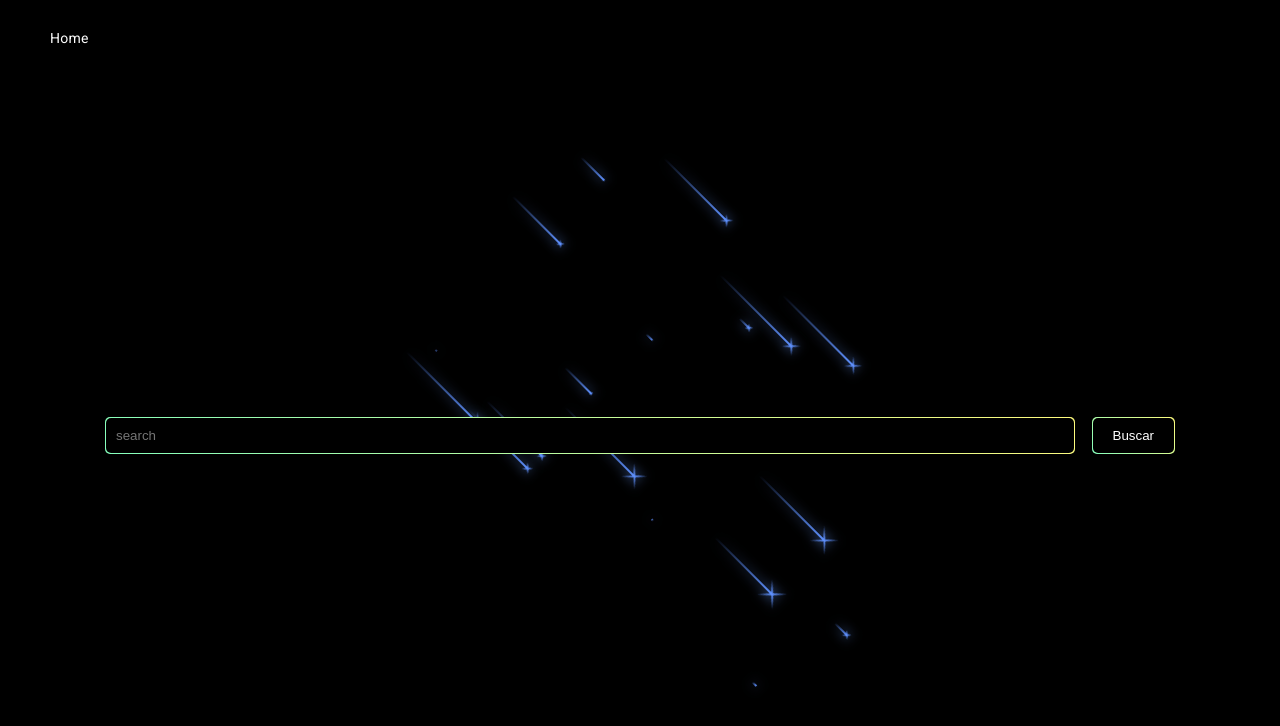
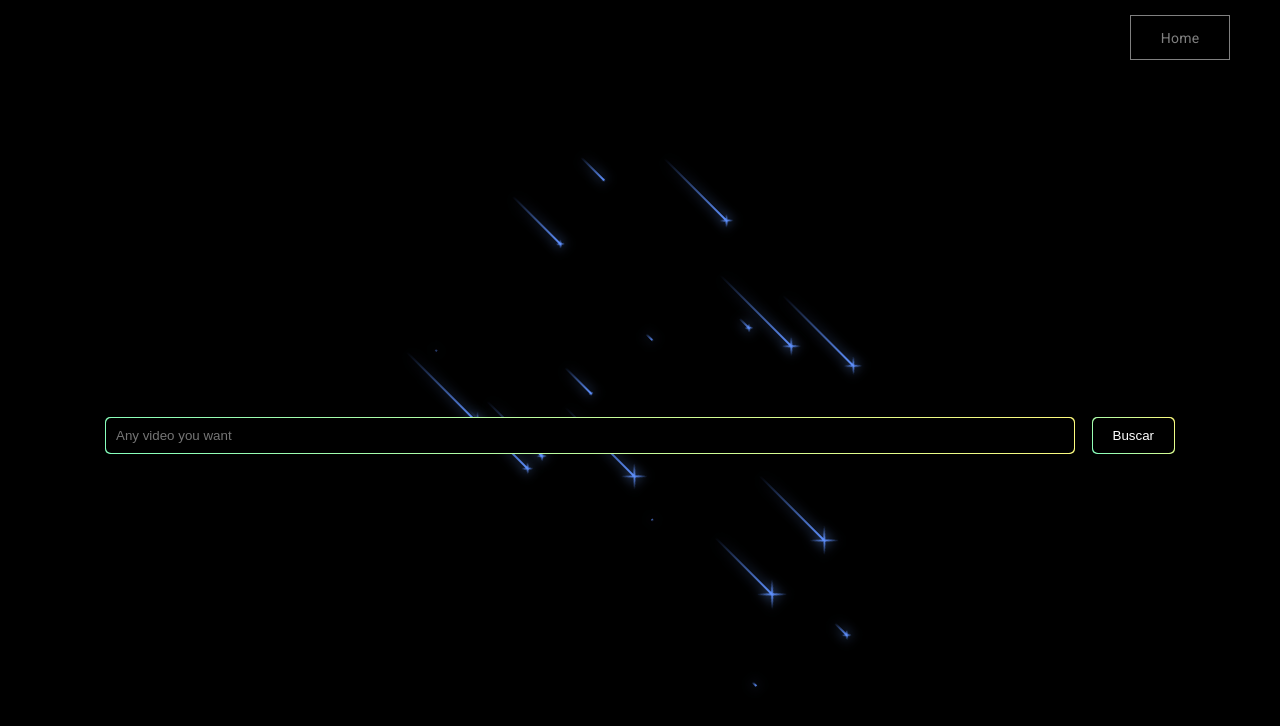
Before and after one commit to MikeJGT/Downloader, an Angular app: page /search in a window 1280 px wide. Shown: the top 726 px of the page. Built offline with nearby package versions, Linux system fonts and the light colour scheme.

Commit message:
Changed header styles

```diff
--- a/src/app/components/header/header.component.css
+++ b/src/app/components/header/header.component.css
@@ -4,19 +4,26 @@
     background-color: transparent;
     display: flex;
     align-items: center;
-    justify-content: space-between;
+    justify-content: flex-end;
     position: absolute;
     top: 0;
     left: 0;
+    /* border: 1px solid white; */
 }
 
 .wrapper div {
     color: white;
-    margin-left: 50px;
+    margin: 0px 50px;
     width: 100px;
-    height: 100%;
+    height: 60%;
     cursor: pointer;
     display: flex;
     align-items: center;
-    justify-content: space-between;
+    justify-content: center;
+    border: 1px solid white;
+    /* background-color: none; */
+    /* border-radius: 5px; */
+    /* box-shadow: rgba(255, 255, 255, 0.98) 1px 1px 4px; */
+    cursor: pointer;
+    opacity: 0.5;
 }
--- a/src/app/components/home/home.component.html
+++ b/src/app/components/home/home.component.html
@@ -1,5 +1,5 @@
 <div class="wrapheader">
-    <!-- <app-header></app-header> -->
+    <app-header></app-header>
     <div class="wrapper">
         <div class="container">
             <div class="banner">
--- a/src/app/components/search/search.component.html
+++ b/src/app/components/search/search.component.html
@@ -43,7 +43,7 @@
 
             <form class="formulario" #formulario="ngForm" (ngSubmit)="search(formulario)">
                 <span class="search">
-                    <input placeholder="search" type="text" name="search" ngModel>
+                    <input placeholder="Any video you want" type="text" name="search" ngModel>
                 </span>
 
                 <span class="boton">
```
